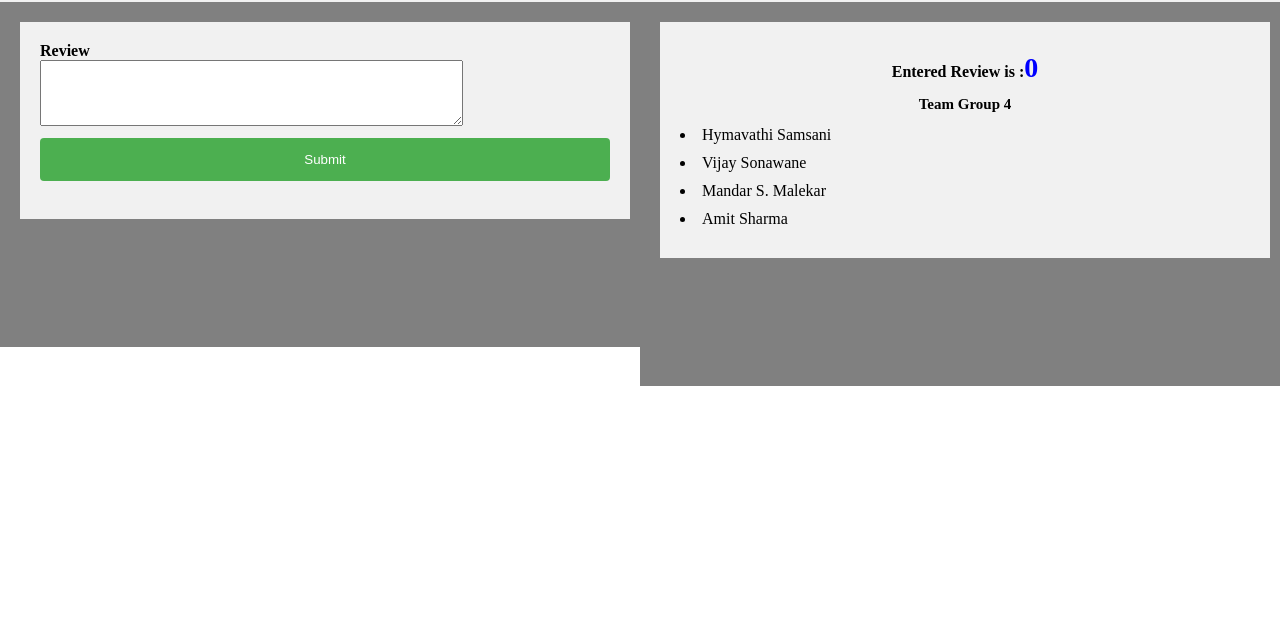
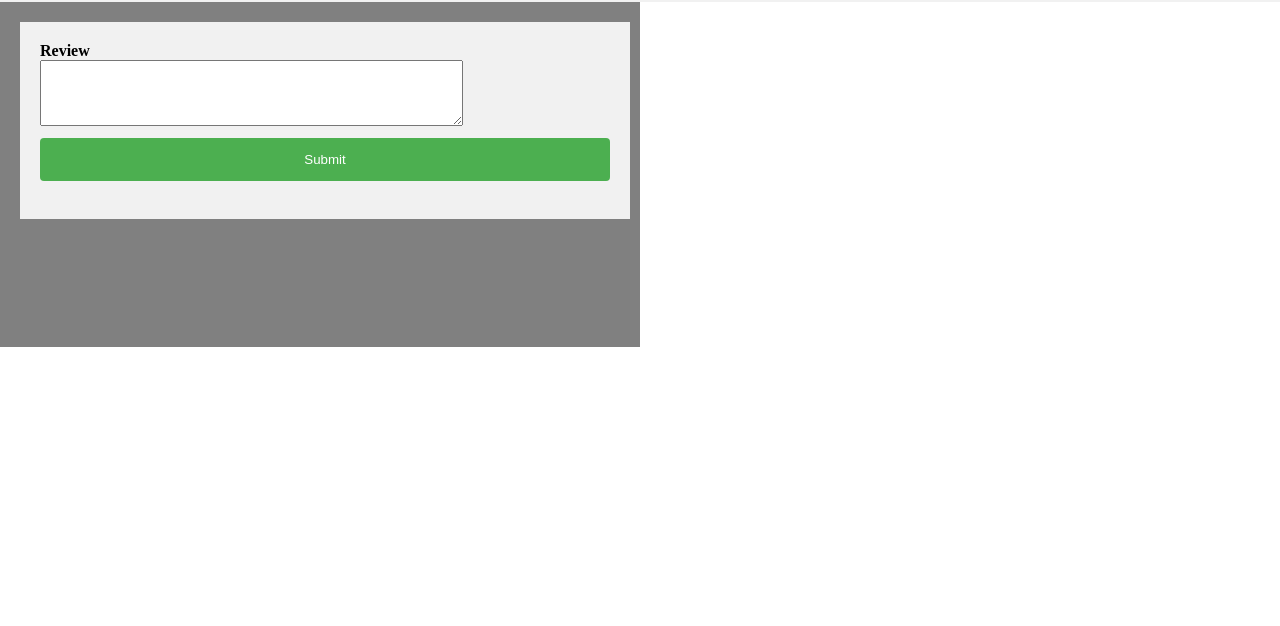
Before and after one commit to Hymaa441990/NLP_Deploment, a Flask app: page / in a window 1280 px wide. Shown: the part 86-712 px from the top of the page. Run offline with Flask 2, Linux system fonts and the light colour scheme; parts of the project's set-up code (start-up, migrations or seed data) failed here and were passed over.

Commit message:
Update SentimentAnalysis.html

```diff
--- a/templates/SentimentAnalysis.html
+++ b/templates/SentimentAnalysis.html
@@ -504,21 +504,7 @@ p.test1 {
 			 </div>
 
         </form>
-		 <div class="rightcolumn">
-			<div class="card">
 
-			 <p><center><b>Entered Review is :</b><b style="color:blue;font-size: 28px;">{{Predicted_val}}</b></center></p>
-
-			 <center><h2>Team Group 4</h2></center>
-					<p><li>Hymavathi Samsani</li></p>
-					<p><li>Vijay Sonawane</li></p>
-					<p><li>Mandar S. Malekar</li></p>
-					<p><li>Amit Sharma</li></p>
-
-			   <span></span>
-			</div>
-
-		 </div>
 
 
 
```
